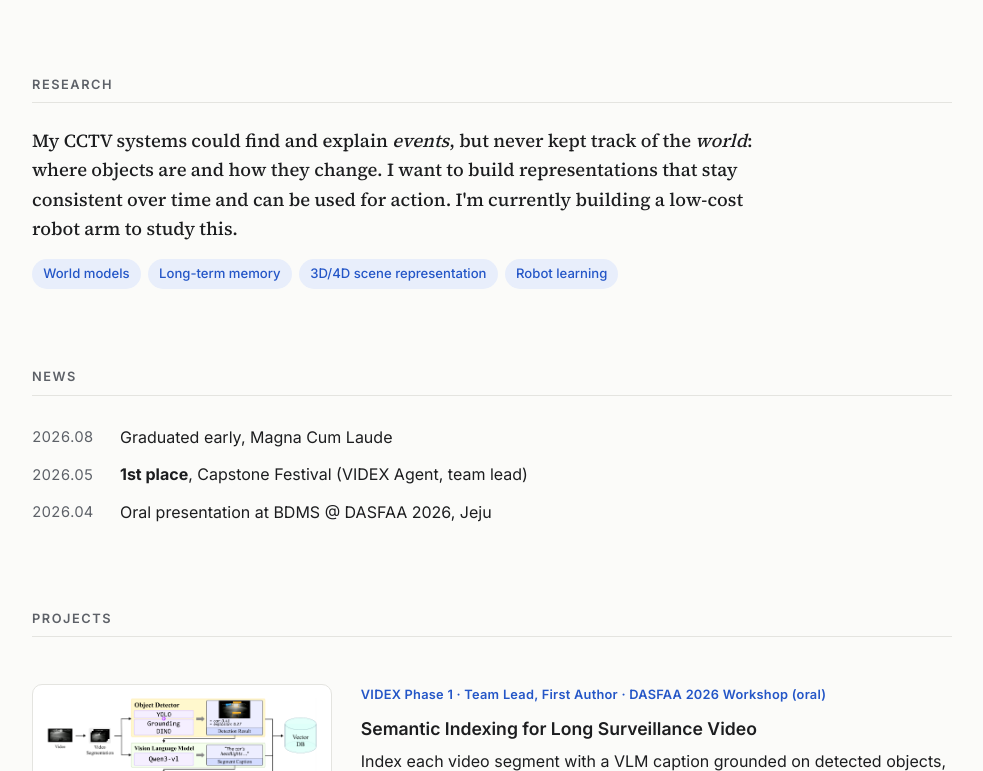
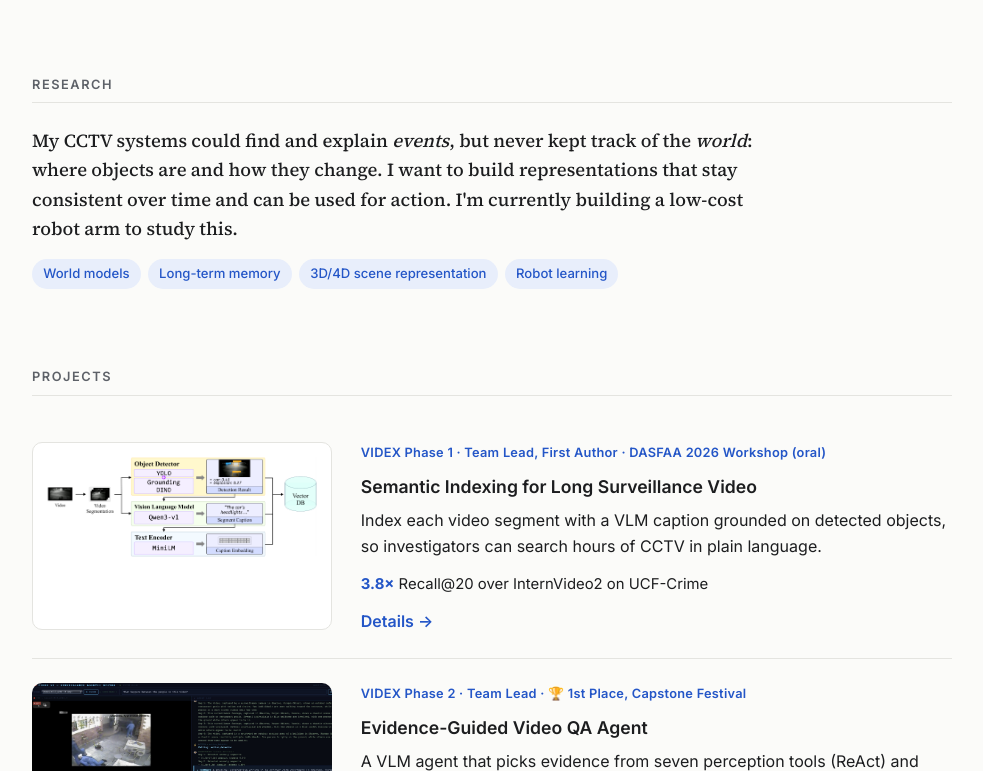
Before and after one commit to 248Kobe/248Kobe.github.io, a plain HTML site: page index.html in a window 1280 px wide. Shown: the part 441-1212 px from the top of the page, without its empty margins (148-1131 px from the left). Drawn offline with Linux system fonts and the light colour scheme.

Commit message:
Remove News section
Co-Authored-By: Claude Opus 5.5 <noreply@anthropic.com>

```diff
--- a/index.html
+++ b/index.html
@@ -63,16 +63,6 @@
       <p class="chips">
         <span>World models</span><span>Long-term memory</span><span>3D/4D scene representation</span><span>Robot learning</span>
       </p>
-    </section>
-
-    <!-- ===================== NEWS ===================== -->
-    <section id="news">
-      <h2>News</h2>
-      <ul class="news">
-        <li><time>2026.08</time> Graduated early, Magna Cum Laude</li>
-        <li><time>2026.05</time> <span><strong>1st place</strong>, Capstone Festival (VIDEX Agent, team lead)</span></li>
-        <li><time>2026.04</time> Oral presentation at BDMS @ DASFAA 2026, Jeju</li>
-      </ul>
     </section>
 
     <!-- ===================== PROJECTS ===================== -->
```
